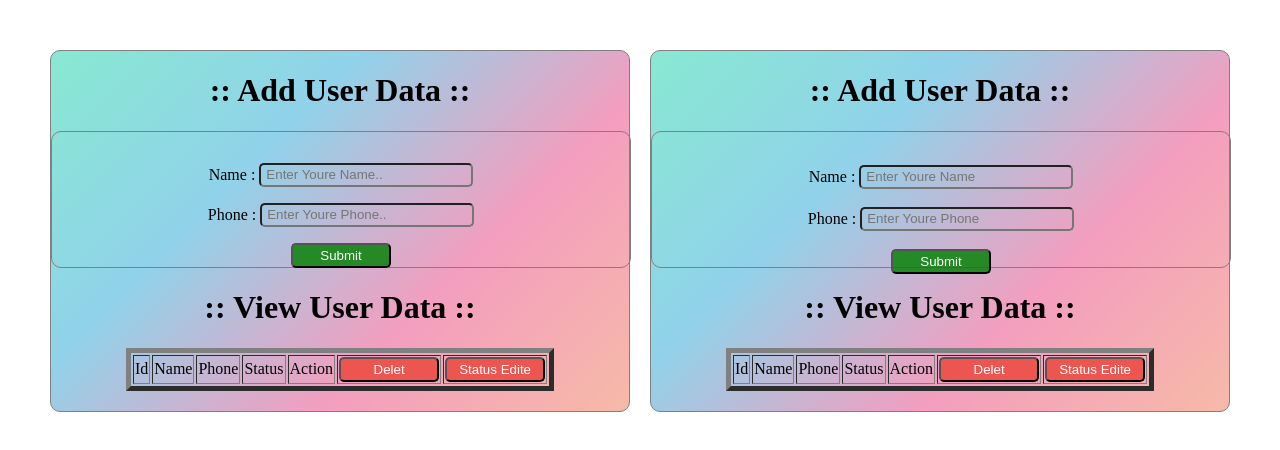
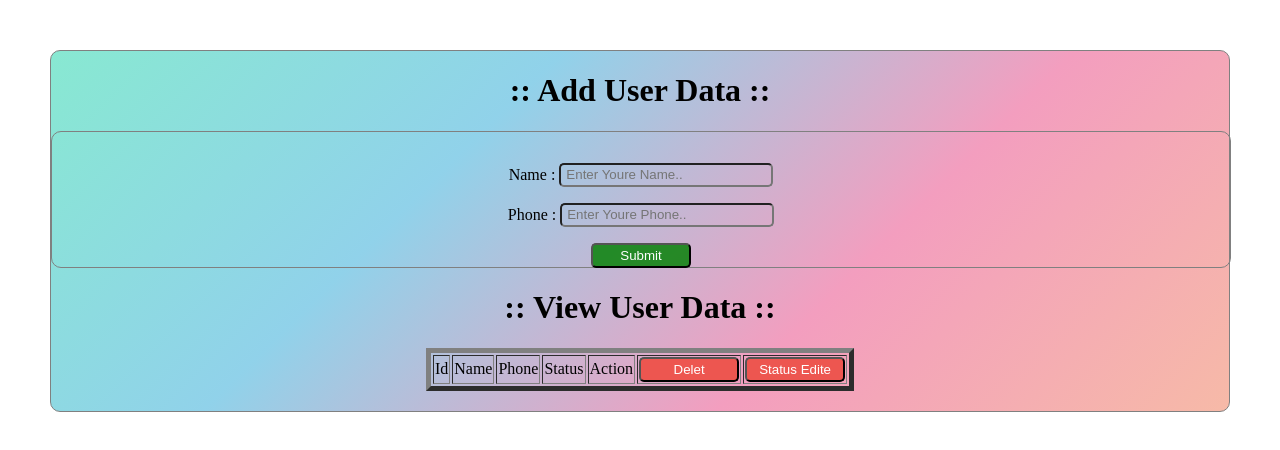
Before and after one commit to YogeshNarola01/React-Crudopration, a React (Vite) app in the folder localstorage/: page / in a window 1280 px wide. Shown: the top 450 px of the page. Built offline with nearby package versions, Linux system fonts and the light colour scheme.

Commit message:
Update App.jsx

```diff
--- a/localstorage/src/App.jsx
+++ b/localstorage/src/App.jsx
@@ -10,7 +10,7 @@ function App() {
     <>
      <div style={{display:"flex",justifyContent:"center"}}>
      <Crud/>
-     <Crud2/>
+     {/* <Crud2/> */}
      </div>
     </>
   )
```
